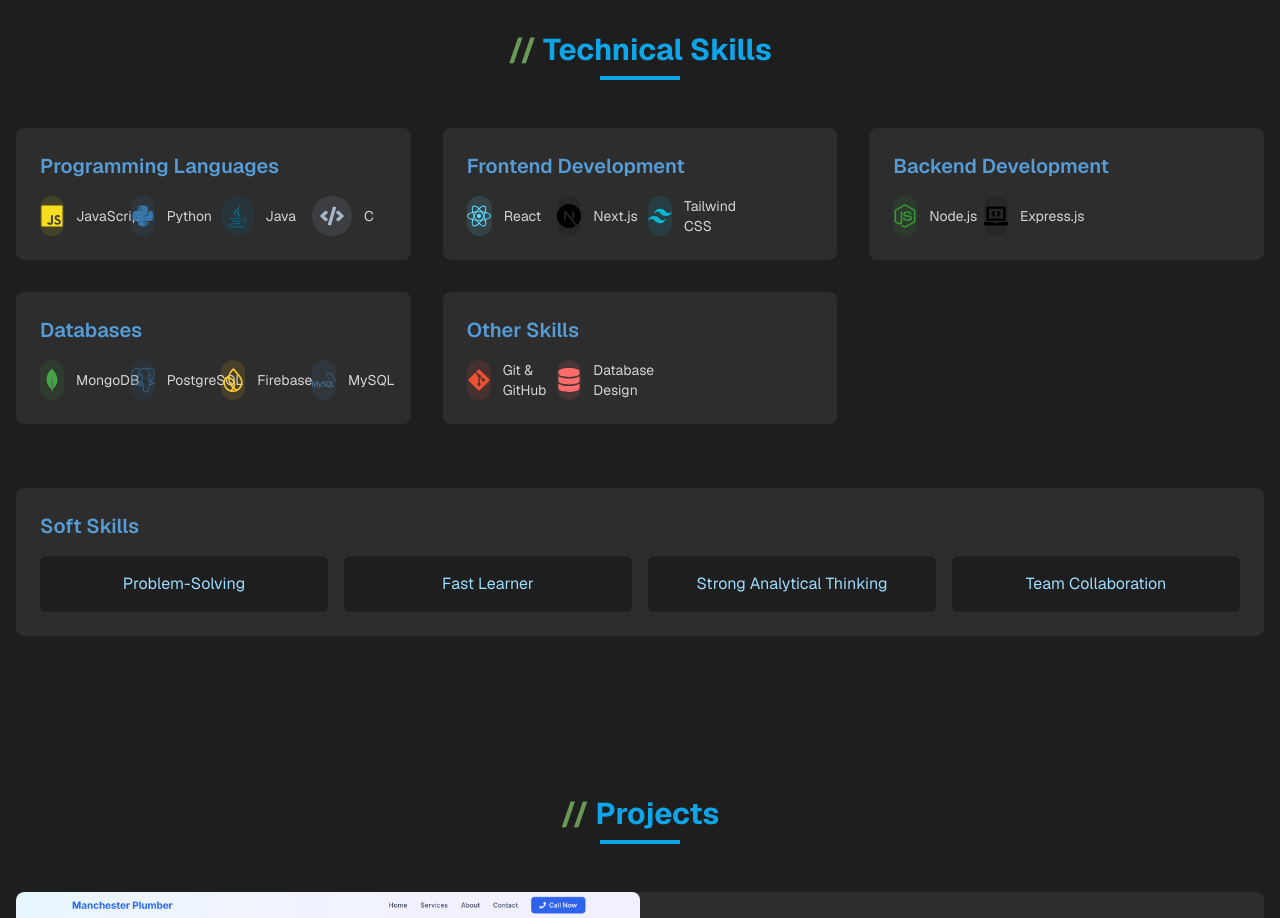
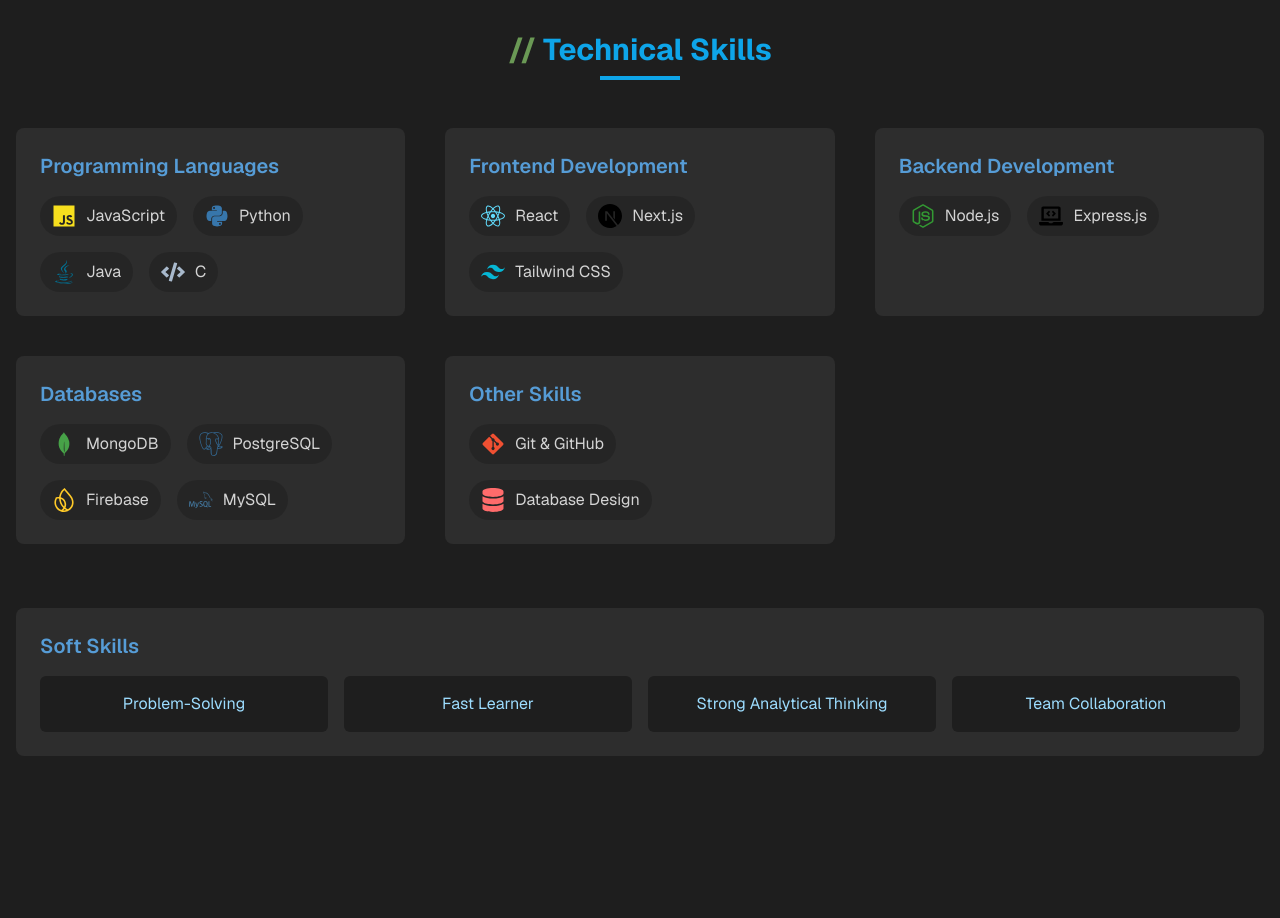
Before and after one commit to falconMer/portfolio, a Next.js app: page / in a window 1280 px wide. Shown: the part 1440-2358 px from the top of the page. Built offline with nearby package versions, Linux system fonts and the light colour scheme; no server answers.

Commit message:
Improve Skills component with larger icons and better spacing

```diff
--- a/src/components/Skills.tsx
+++ b/src/components/Skills.tsx
@@ -84,11 +84,11 @@ const Skills = () => {
           <div className="w-20 h-1 bg-[var(--accent-primary)] mx-auto"></div>
         </motion.div>
 
-        <div className="grid grid-cols-1 sm:grid-cols-2 lg:grid-cols-3 gap-4 sm:gap-6 lg:gap-8">
+        <div className="grid grid-cols-1 sm:grid-cols-2 lg:grid-cols-3 gap-6 sm:gap-8 lg:gap-10">
           {skillCategories.map((category, index) => (
             <motion.div
               key={index}
-              className="bg-[var(--editor-line)] rounded-lg p-6"
+              className="bg-[var(--editor-line)] rounded-lg p-5 sm:p-6"
               initial={{ opacity: 0, y: 20 }}
               whileInView={{ opacity: 1, y: 0 }}
               viewport={{ once: true }}
@@ -97,7 +97,7 @@ const Skills = () => {
               <h3 className="text-lg sm:text-xl font-semibold mb-4 text-[var(--editor-keyword)]">{category.title}</h3>
 
               <motion.div
-                className="grid grid-cols-2 xs:grid-cols-2 sm:grid-cols-2 md:grid-cols-4 gap-3 sm:gap-4"
+                className="flex flex-wrap gap-3 sm:gap-4"
                 variants={container}
                 initial="hidden"
                 whileInView="show"
@@ -106,19 +106,14 @@ const Skills = () => {
                 {category.skills.map((skill, skillIndex) => (
                   <motion.div
                     key={skillIndex}
-                    className="flex flex-row items-center gap-2 sm:gap-3"
+                    className="inline-flex items-center bg-[var(--editor-bg)]/50 rounded-full px-3 py-2 gap-2.5"
                     variants={item}
+                    whileHover={{ scale: 1.05 }}
                   >
-                    <motion.div
-                      className="w-8 h-8 sm:w-10 sm:h-10 flex items-center justify-center rounded-full"
-                      style={{ backgroundColor: `${skill.color}20` }}
-                      whileHover={{ scale: 1.1 }}
-                    >
-                      <span className="text-xl sm:text-2xl" style={{ color: skill.color }}>
-                        {skill.icon}
-                      </span>
-                    </motion.div>
-                    <span className="text-xs sm:text-sm text-[var(--editor-text)]">{skill.name}</span>
+                    <span className="text-xl sm:text-2xl" style={{ color: skill.color }}>
+                      {skill.icon}
+                    </span>
+                    <span className="text-sm sm:text-base text-[var(--editor-text)]">{skill.name}</span>
                   </motion.div>
                 ))}
               </motion.div>
```
